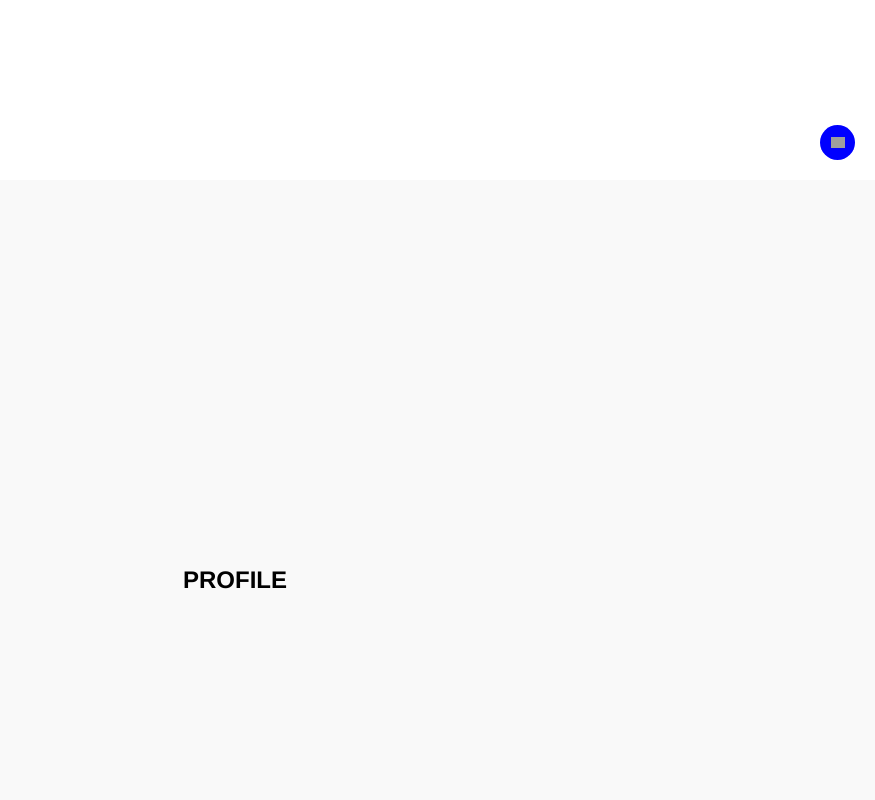
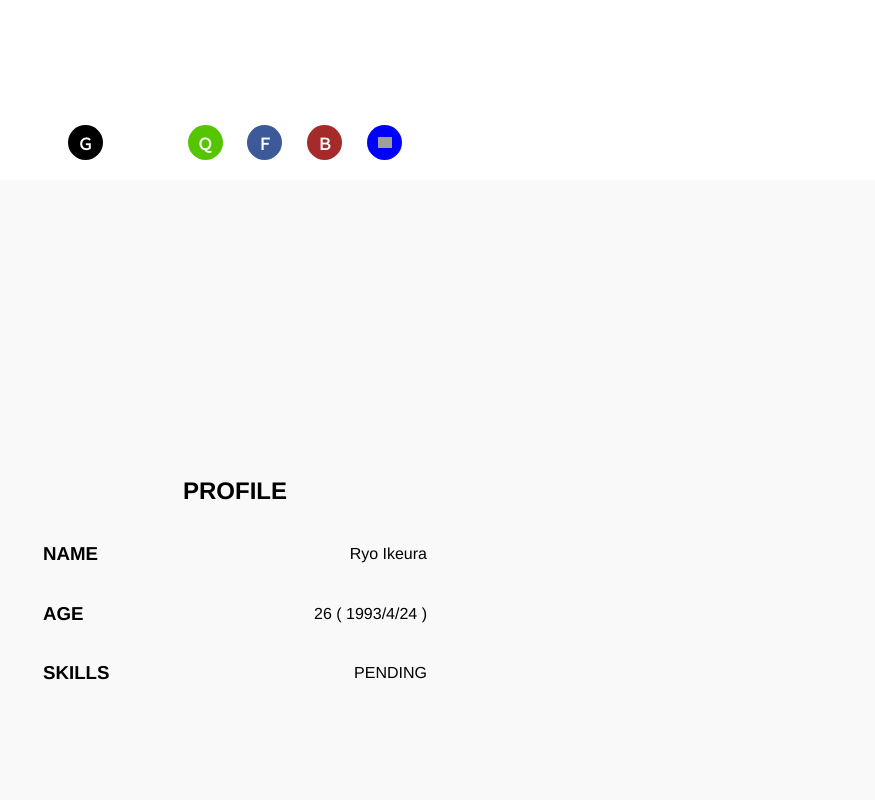
Before and after one commit to ikeryo1182/introduction, a Next.js app: page / in a window 1280 px wide. Shown: the part 620-1420 px from the top of the page, without its empty margins (405-1280 px from the left). Built offline with nearby package versions, Linux system fonts and the light colour scheme; grey boxes are pictures that could not be loaded.

Commit message:
add link button

```diff
--- a/components/GlobalCommentForm.tsx
+++ b/components/GlobalCommentForm.tsx
@@ -40,7 +40,30 @@ const GlobalCommentForm: React.FC<Props> = (props) => {
     }
 
     return (
-        <div className={`global-wrapper ${commentStep === CommentStep.FINISHED && "fadeout"}`}>
+        <div className="global-wrapper">
+            <div className="buttons">
+                <a href="https://github.com/ikeryo1182" rel="noopener noreferrer" target="_blank" className="link-button github">
+                    <span>Ｇ</span>
+                </a>
+                <a href="https://twitter.com/neer_chan" rel="noopener noreferrer" target="_blank" className="link-button twitter">
+                    <span>Ｔ</span>
+                </a>
+                <a href="https://qiita.com/neer_chan" rel="noopener noreferrer" target="_blank" className="link-button qiita">
+                    <span>Ｑ</span>
+                </a>
+                <a href="https://www.facebook.com/ryo.ikeura" rel="noopener noreferrer" target="_blank" className="link-button facebook">
+                    <span>Ｆ</span>
+                </a>
+                <a href="https://blog.ikeryo1182.com/" rel="noopener noreferrer" target="_blank" className="link-button blog">
+                    <span>Ｂ</span>
+                </a>
+                <div className={`${commentStep === CommentStep.FINISHED && "fadeout"}`}>
+                    <div onClick={commentStep !== CommentStep.FINISHED ? handleClick : undefined} className="comment-button">
+                        {commentStep === CommentStep.CLOSE ?
+                            <img width={14} src="/static/assets/open.png" />
+                            : <img width={14} src="/static/assets/close.png" />
+                        }
+                    </div>
                     {commentStep !== CommentStep.CLOSE &&
                         <div className="input-wrapper">
                             <div className={`input ${resolveShapeClassName()}`}>
@@ -64,37 +87,49 @@ const GlobalCommentForm: React.FC<Props> = (props) => {
                             </div>
                         </div>
                     }
-            {commentStep !== CommentStep.FINISHED &&
-                <div onClick={handleClick} className="comment-button">
-                    <span className="icon">{commentStep === CommentStep.OPEN ? <img width={14} src="/static/assets/close.png" /> : <img width={14} src="/static/assets/open.png" />}</span>
                 </div>
-            }
+            </div>
             <style jsx>{`
                 .global-wrapper {
                     position: fixed;
                     bottom: 20px;
-                    right: 20px;
+                    right: 35%;
+                    width:30%;
                     margin-left: -100%;
+                    display:flex;
+                    justify-content:space-evenly;
+                    align-items:center;
                 }
-
+                @media screen and (max-width:780px) {
+                    .global-wrapper {
+                        right: 10%;
+                        width:80%;
+                    }
+                }
+                .buttons {
+                    width:100%;
+                    display:flex;
+                    justify-content:space-evenly;
+                    align-items:center;
+                }
                 .input-wrapper {
                     width: 0px;
                     height: 0px;
                 }
                 .horizontal {
-                    width:220px;
+                    width:225px;
                     height:22px;
-                    right:265px;
-                    bottom:62px;
+                    right:230px;
+                    bottom:112px;
+                }
+                .vertical {
+                    width:225px;
+                    height:230px;
+                    right:230px;
+                    bottom:320px;
                 }
                 .fadeout {
                     animation: fadeout 0.5s cubic-bezier(.4, 0, .2, 1) 2s forwards;
-                }
-                .vertical {
-                    width:160px;
-                    height:340px;
-                    right:165px;
-                    bottom:390px;
                 }
                 .input {
                     animation: fadein 0.5s cubic-bezier(.4, 0, .2, 1) forwards;
@@ -121,15 +156,15 @@ const GlobalCommentForm: React.FC<Props> = (props) => {
                     border-radius:2px;
                     border:none;
                     padding:2px;
-                    width:150px;
+                    width:215px;
                 }
                 textarea {
                     border:none;
                     border-radius:2px;
-                    width:150px;
-                    max-width:150px;
-                    height:160px;
-                    max-height:160px;
+                    width:215px;
+                    max-width:215px;
+                    height:70px;
+                    max-height:70px;
                 }
                 .input-message {
                     line-height:18px;
@@ -159,7 +194,6 @@ const GlobalCommentForm: React.FC<Props> = (props) => {
                     transition:0.3s;
                     background-color: rgba(255,255,255, 0.3);
                 }
-
                 @keyframes fadein {
                     0% {
                       opacity:0;
@@ -173,6 +207,7 @@ const GlobalCommentForm: React.FC<Props> = (props) => {
                       opacity:1;
                     }
                    100% {
+                       pointer-events:none;
                       opacity:0;
                     }
                   }
@@ -188,19 +223,38 @@ const GlobalCommentForm: React.FC<Props> = (props) => {
                         opacity:1;
                     }
                   }
-
-                .comment-button {
+                  .comment-button,.link-button {
                     cursor:pointer;
                     display:flex;
                     justify-content:center;
                     align-items:center;
                     width:35px;
                     height:35px;
-                    background-color:blue;
                     border-radius: 30px;
                   }
-
-                .icon {
+                .comment-button {
+                    background-color:blue;
+                }
+                a {
+                    text-decoration:none;
+                }
+                a.github {
+                    background-color:black;
+                }
+                a.twitter {
+                    background-color:#1DA1F2　;
+                }
+                a.qiita {
+                    background-color:#55c500;
+                }
+                a.facebook {
+                    background-color:#3C5A99;
+                }
+                a.blog {
+                    background-color:brown;
+                }
+                a span {
+                    font-weight:bold;
                     color:white;
                 }
             `}</style>
--- a/pages/index.tsx
+++ b/pages/index.tsx
@@ -38,17 +38,38 @@ const IndexPage: NextPage<Props> = () => {
 
   return (
     <main>
-      <div className="S W">
-        <h2>Introduction ( <a href="https://github.com/ikeryo1182/introduction">GitHub</a> )</h2>
+      <div className="S">
+        <h2>INTRODUCTION ( <a href="https://github.com/ikeryo1182/introduction">GitHub</a> )</h2>
       </div>
       <div className="S G">
         <h2>PROFILE</h2>
+        <div className="D">
+          <div className="F">
+            <h3>NAME</h3>
+            <p>Ryo Ikeura</p>
+          </div>
+          <div className="F">
+            <h3>AGE</h3>
+            <p>26 ( 1993/4/24 )</p>
+          </div>
+          <div className="F">
+            <h3>SKILLS</h3>
+            <p>PENDING</p>
+          </div>
+        </div>
       </div>
-      <div className="S W">
+      <div className="S">
         <h2>WORKS</h2>
-      </div>
-      <div className="S G">
-        <h2>BLOG</h2>
+        <div className="D">
+          <div className="F">
+            <h3>JOB</h3>
+            <p>PENDING</p>
+          </div>
+          <div className="F">
+            <h3>BLOG</h3>
+            <p>PENDING</p>
+          </div>
+        </div>
       </div>
       <GlobalCommentForm comment={comment} commentStep={commentStep} onClick={handleClick} onChangeComment={handleChangeComment} onSubmit={handleSubmit} />
       <style jsx global>{`
@@ -67,6 +88,7 @@ const IndexPage: NextPage<Props> = () => {
         .S {
           display:flex;
           justify-content:center;
+          flex-direction:column;
           align-items:center;
           height:100vh;
           margin:0;
@@ -74,6 +96,22 @@ const IndexPage: NextPage<Props> = () => {
         }
         .G {
           background-color: #F9F9F9
+        }
+        .D {
+          width:30%;
+          display:flex;
+          justify-content:flex-start;
+          flex-direction:column;
+        }
+        .F {
+          display:flex;
+          justify-content:space-between;
+          align-items:center;
+        }
+        @media screen and (max-width:780px) {
+            .D {
+              width:80%;
+            }
         }
       `}</style>
     </main>
```
Lines whose indentation alone changed are shown as unchanged.
